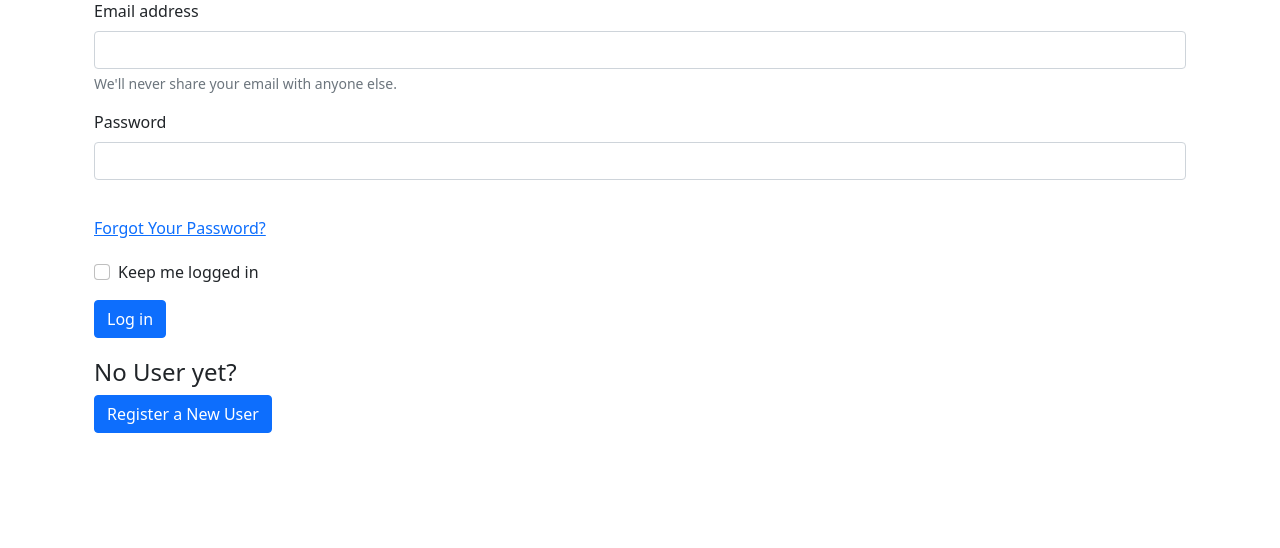
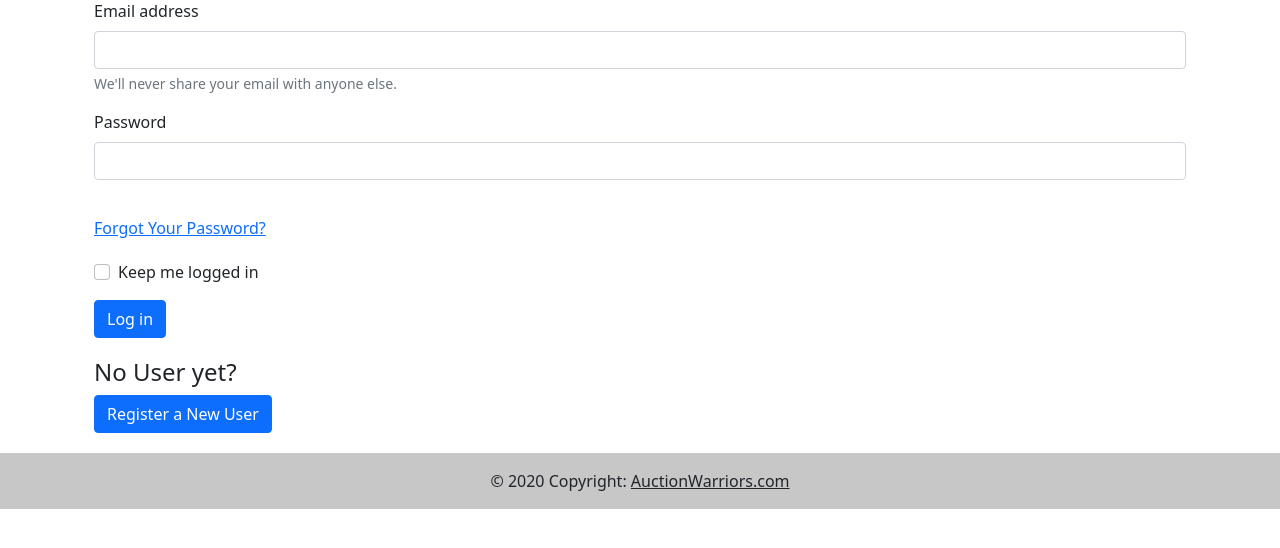
Before and after one commit to Auction-Wariors/old-stuff, a Django app: page /login in a window 1280 px wide. Shown: the part 98-646 px from the top of the page. Run offline with Django 3.2, Linux system fonts and the light colour scheme.

Commit message:
Added footer to base.html

```diff
--- a/app/templates/base/base.html
+++ b/app/templates/base/base.html
@@ -64,6 +64,14 @@
             {% endblock %}
 
         </div>
+        <footer class="bg-light text-center text-lg-start">
+          <!-- Copyright -->
+          <div class="text-center p-3" style="background-color: rgba(0, 0, 0, 0.2);">
+            © 2020 Copyright:
+            <a class="text-dark" href="https://mdbootstrap.com/">AuctionWarriors.com</a>
+          </div>
+          <!-- Copyright -->
+        </footer>
         <script
           src="https://cdn.jsdelivr.net/npm/bootstrap@5.1.3/dist/js/bootstrap.bundle.min.js"
           integrity="sha384-ka7Sk0Gln4gmtz2MlQnikT1wXgYsOg+OMhuP+IlRH9sENBO0LRn5q+8nbTov4+1p"
```
